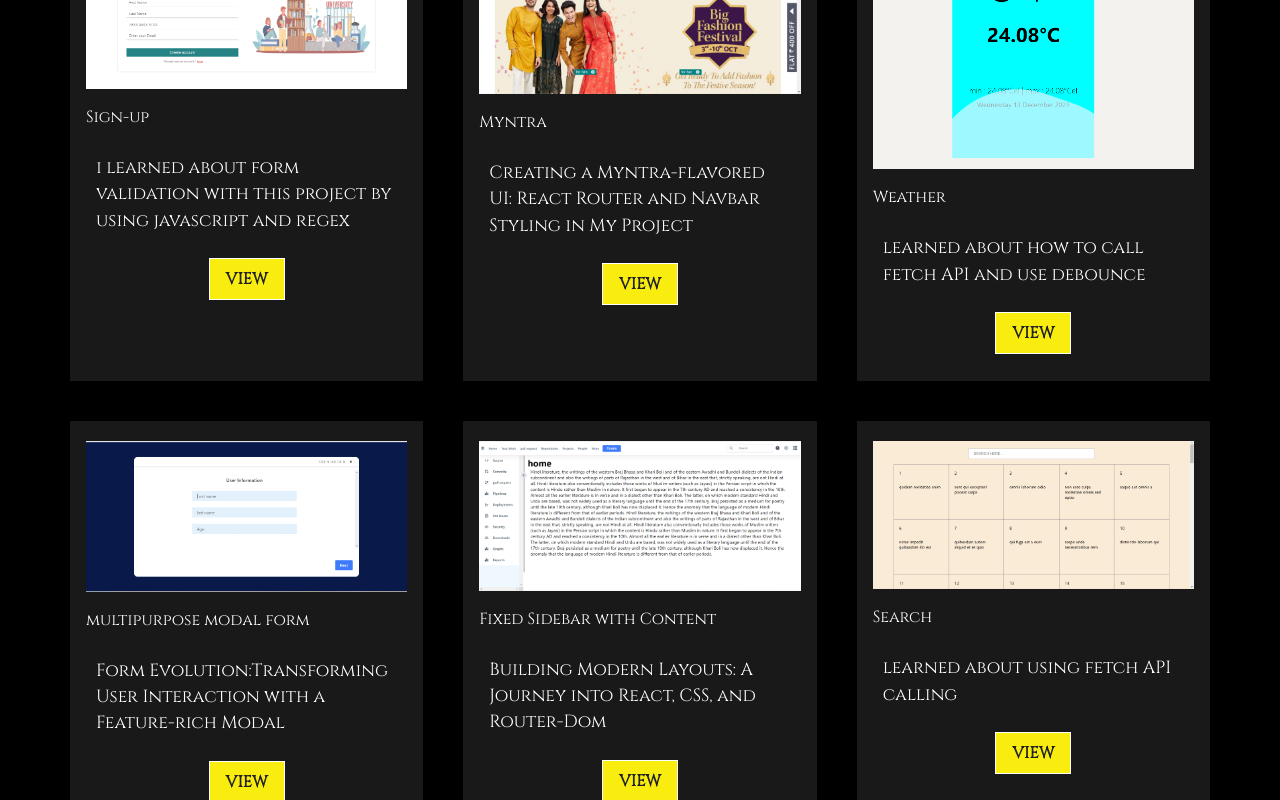
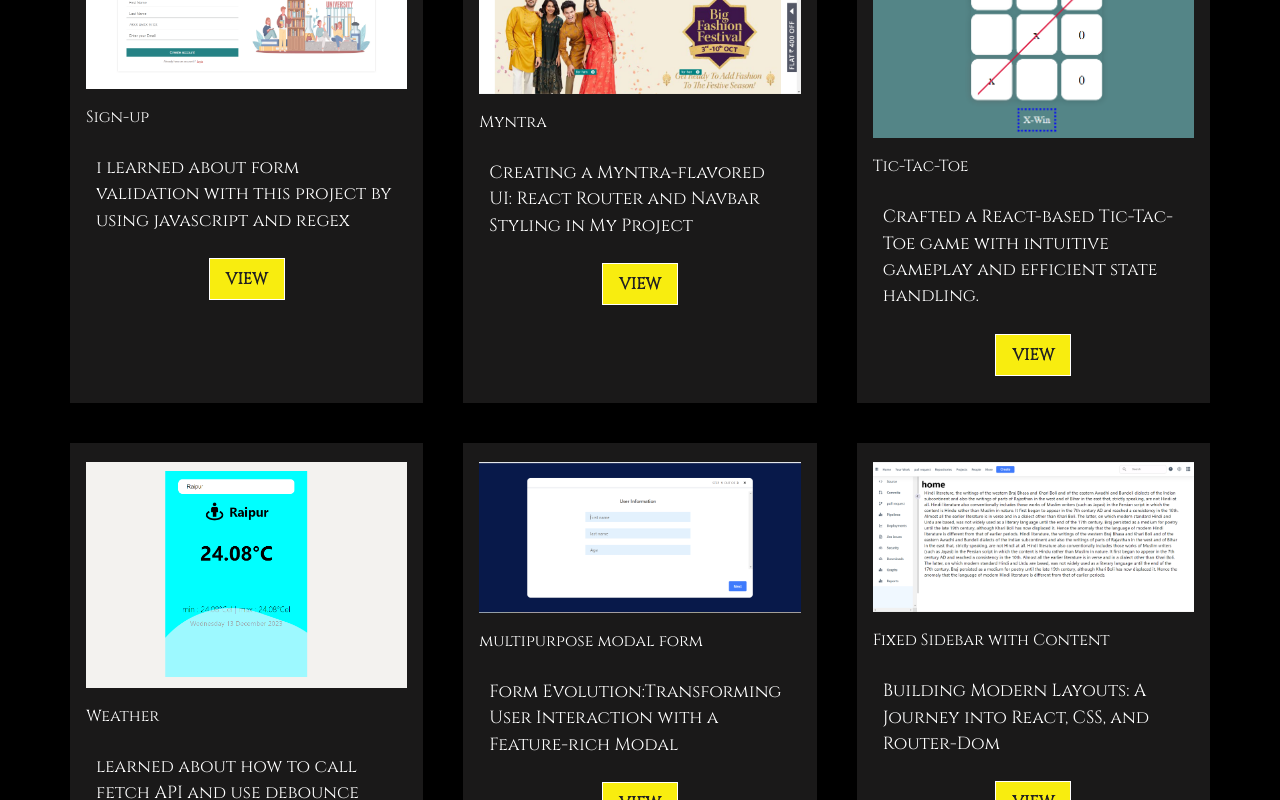
Before and after one commit to divyasaroj929/Portfolio, a React (Create React App) app: page /project in a window 1280 px wide. Shown: the part 680-1480 px from the top of the page. Built offline with nearby package versions, Linux system fonts and the light colour scheme; a web font is replaced by a local one.

Commit message:
add project

```diff
--- a/src/my-app/data.js
+++ b/src/my-app/data.js
@@ -7,6 +7,7 @@
 import cellComponent from "../component/dataimage/cellComponent.png";
 import wizard from "../component/dataimage/wizard.png";
 import searchfun from "../component/dataimage/searchfun.png";
+import gametictactoe from "../component/dataimage/gametictactoe.png";
 
 const link_din = `https://linkedin.com/in/divya-saroj-b1b3321b3`;
 
@@ -53,11 +54,17 @@
   {
     img: Myntra,
     cardTitle: "Myntra",
-    cardSubTitle: " learned about concept of css and use react-router-dom",
     cardSubTitle:
       "Creating a Myntra-flavored UI: React Router and Navbar Styling in My Project",
 
     cardLink: "https://divyasaroj929.github.io/myntra/",
+  },
+  {
+    img: gametictactoe,
+    cardTitle: "Tic-Tac-Toe",
+    cardSubTitle:
+      "Crafted a React-based Tic-Tac-Toe game with intuitive gameplay and efficient state handling.",
+    cardLink: "https://divyasaroj929.github.io/tic-toc-toe/",
   },
   {
     img: weather,
@@ -65,7 +72,6 @@
     cardSubTitle: " learned about how to call fetch API and use debounce",
     cardLink: "https://divyasaroj929.github.io/Weatherapp/",
   },
-
   {
     img: wizard,
     cardTitle: "multipurpose modal form",
```
Also changed, not shown: src/component/dataimage/gametictactoe.png (added).
